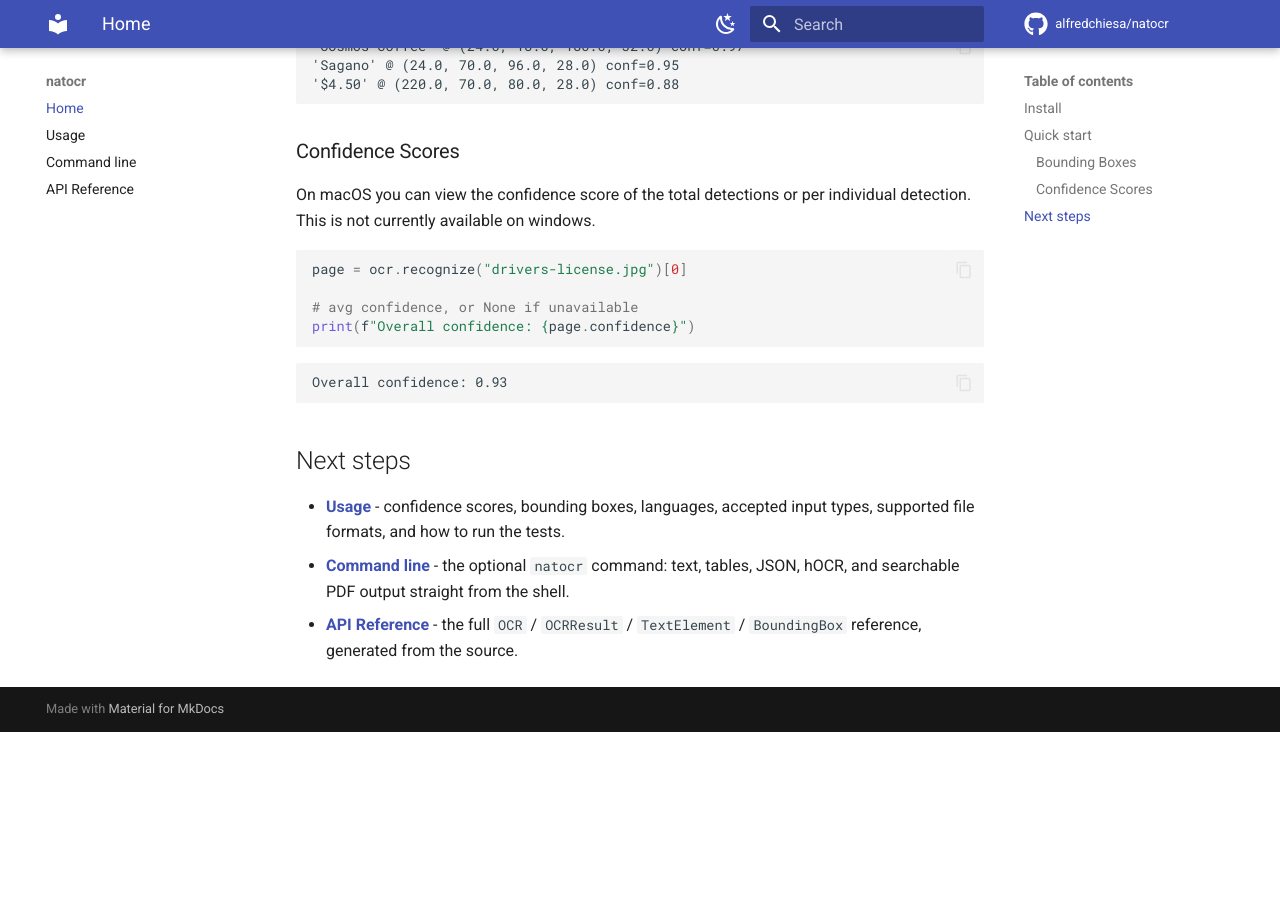
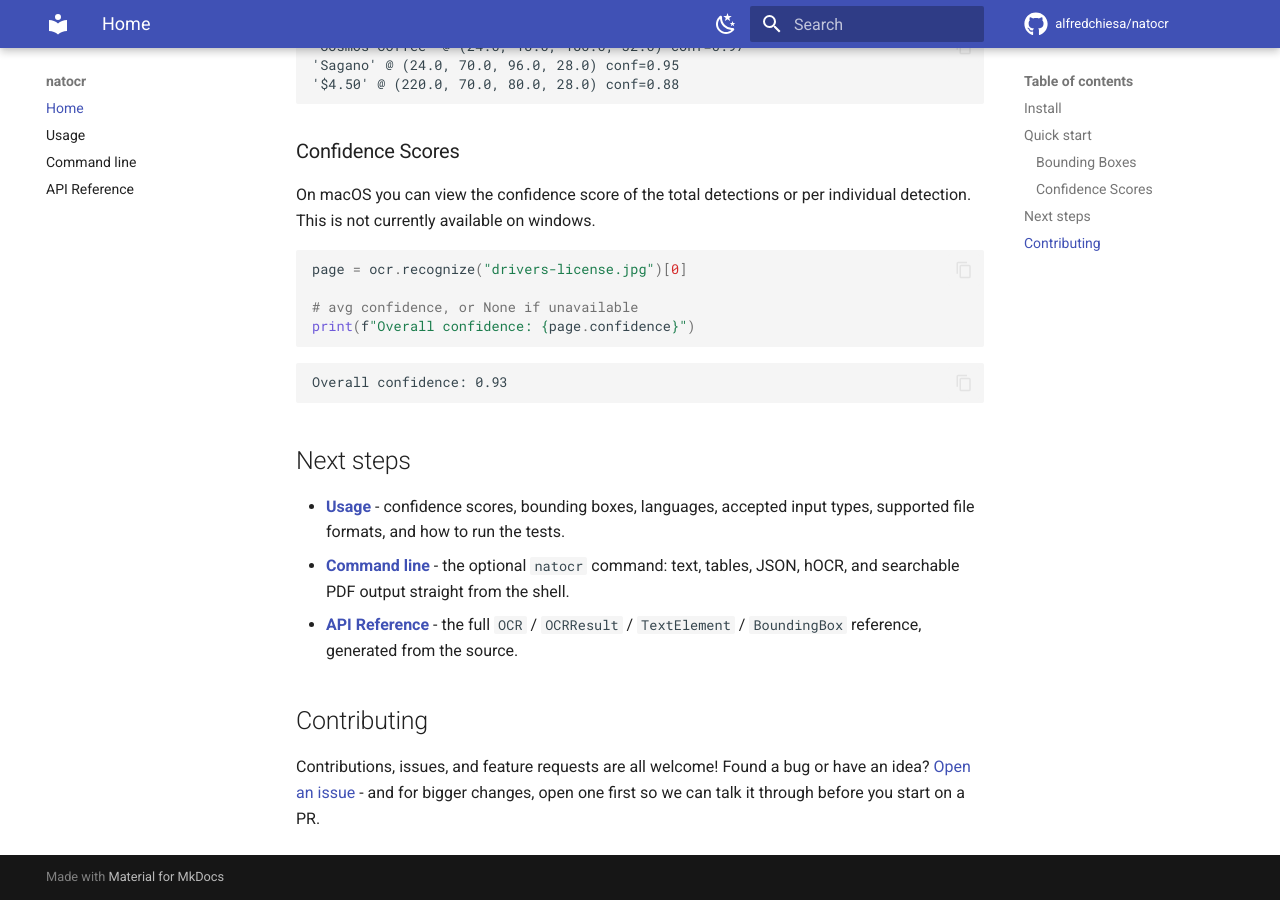
Before and after one commit to alfredchiesa/natocr, an MkDocs documentation site: the page built from docs/index.md, in a window 1280 px wide and 900 px high, scrolled down 1111 px. Built offline with MkDocs 1.6.1 and Material for MkDocs 9.7.7, drawn with Linux system fonts in a browser that asks for light colours; comment, search, counter and statistics services are not loaded; before the commit the page ends 1843 px from its top, so only the background shows below that.

Commit message:
fix: updates doc formatting + adds contribution guide

```diff
--- a/docs/index.md
+++ b/docs/index.md
@@ -82,3 +82,10 @@ Overall confidence: 0.93
   JSON, hOCR, and searchable PDF output straight from the shell.
 - **[API Reference](api.md)** - the full `OCR` / `OCRResult` / `TextElement` /
   `BoundingBox` reference, generated from the source.
+
+## Contributing
+
+Contributions, issues, and feature requests are all welcome! Found a bug or
+have an idea? [Open an issue](https://github.com/alfredchiesa/natocr/issues) -
+and for bigger changes, open one first so we can talk it through before you
+start on a PR.
```
Also changed, not shown: README.md (+9 -0 lines), docs/cli.md (+6 -6 lines).
